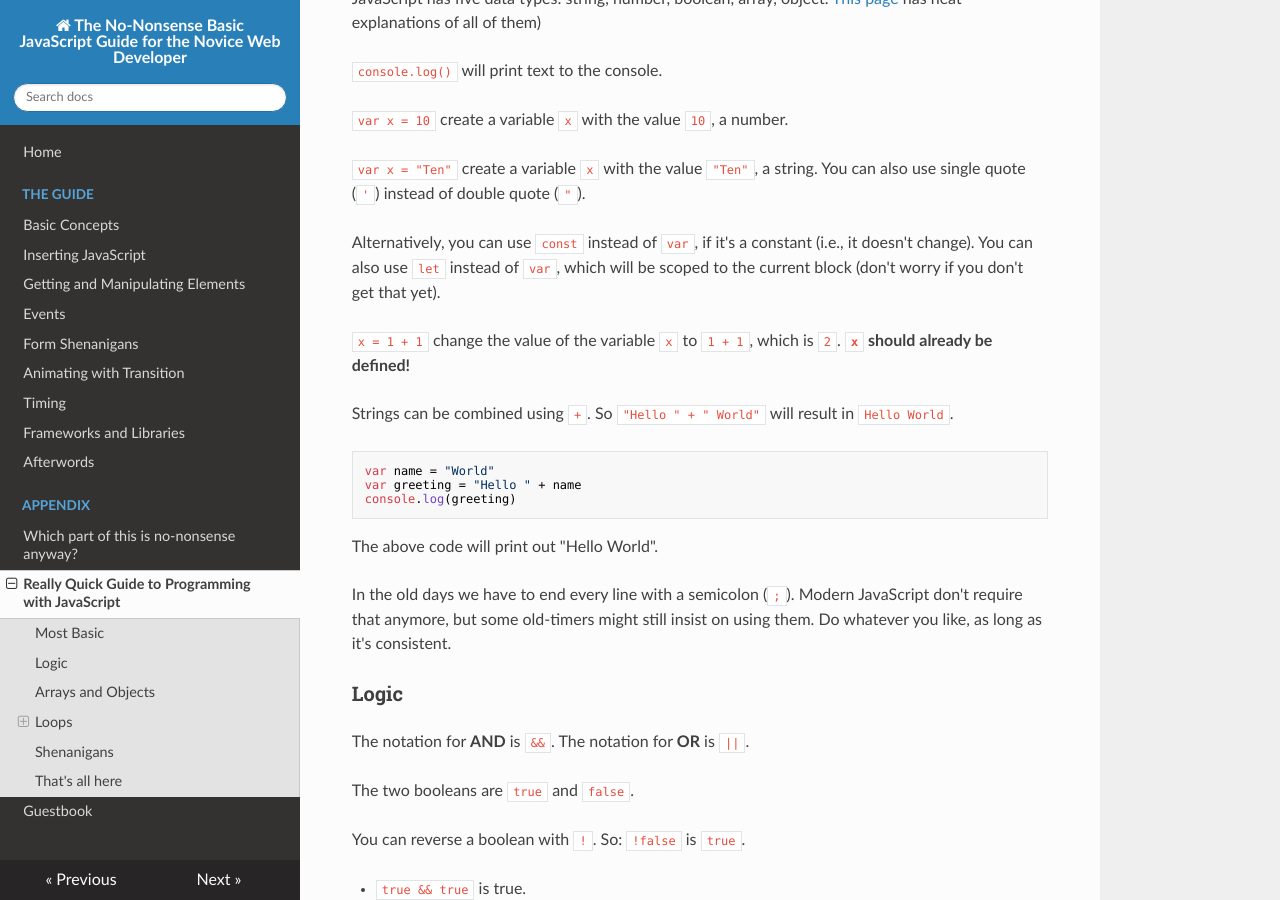
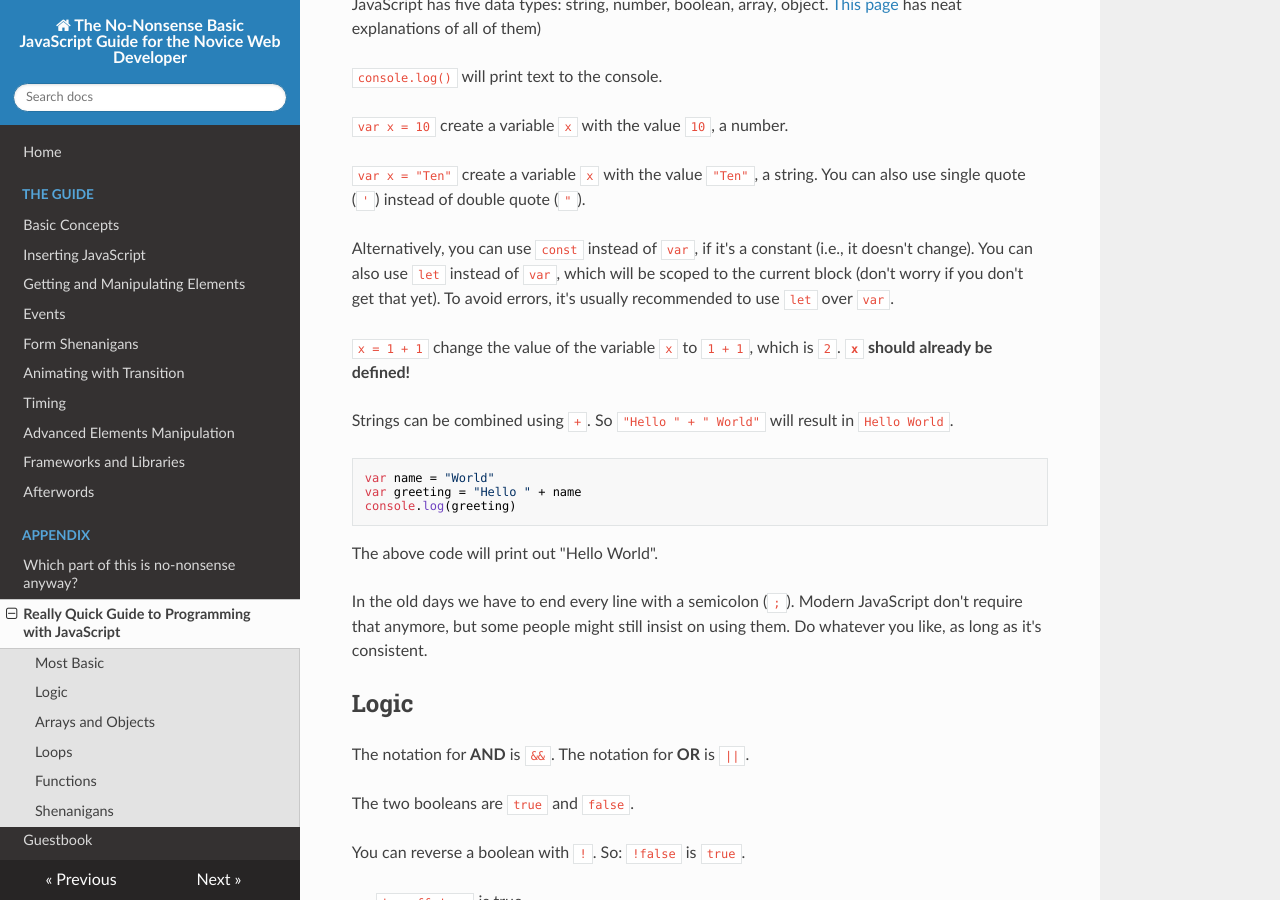
Before and after one commit to PseudoMon/nononsensebasicjs, an MkDocs documentation site: the page built from docs/js-quickguide.md, in a window 1280 px wide and 900 px high, scrolled down 548 px. Built offline with MkDocs 1.6.1, drawn with Linux system fonts in a browser that asks for light colours; nearby versions of some CDN libraries; some of the changed text lies outside the part shown.

Commit message:
Added advanced element manipulation!

````diff
--- a/docs/js-quickguide.md
+++ b/docs/js-quickguide.md
@@ -5,7 +5,7 @@ You don't have to *memorize* all this, obviously. You also don't really have to
 
 To try out the codes yourself, open the Developer Tools on your browser (usually by pressing F12) and open the **console**. In modern browsers, you can just copy and paste a whole block of codes instead of having to put the line in one by one. I highly suggest doing this and experimenting yourself if you're confused.
 
-### Most Basic
+## Most Basic
 JavaScript has five data types: string, number, boolean, array, object. [This page](https://www.w3schools.com/js/js_datatypes.asp) has neat explanations of all of them)
 
 `console.log()` will print text to the console.
@@ -14,7 +14,7 @@ JavaScript has five data types: string, number, boolean, array, object. [This pa
 
 `var x = "Ten"` create a variable `x` with the value `"Ten"`, a string. You can also use single quote (`'`) instead of double quote (`"`).
 
-Alternatively, you can use `const` instead of `var`, if it's a constant (i.e., it doesn't change). You can also use `let` instead of `var`, which will be scoped to the current block (don't worry if you don't get that yet).
+Alternatively, you can use `const` instead of `var`, if it's a constant (i.e., it doesn't change). You can also use `let` instead of `var`, which will be scoped to the current block (don't worry if you don't get that yet). To avoid errors, it's usually recommended to use `let` over `var`.
 
 `x = 1 + 1` change the value of the variable `x` to `1 + 1`, which is `2`. **`x` should already be defined!**
 
@@ -27,9 +27,9 @@ console.log(greeting)
 ```
 The above code will print out "Hello World".
 
-In the old days we have to end every line with a semicolon (`;`). Modern JavaScript don't require that anymore, but some old-timers might still insist on using them. Do whatever you like, as long as it's consistent.
+In the old days we have to end every line with a semicolon (`;`). Modern JavaScript don't require that anymore, but some people might still insist on using them. Do whatever you like, as long as it's consistent.
 
-### Logic
+## Logic
 The notation for **AND** is `&&`. The notation for **OR** is `||`.
 
 The two booleans are `true` and `false`.
@@ -99,7 +99,7 @@ switch(favFood) {
 
 To check if two data are equal, use `===`.
 
-```
+```js
 var favFood = 'beef'
 if (favFood === 'fish') {
 	giveFish()
@@ -111,7 +111,7 @@ To check if two data are not equal, use `!==`. To check if a number is bigger, u
 
 [This page](https://www.w3schools.com/js/js_comparisons.asp) has a table containing these comparison operators.
 
-### Arrays and Objects
+## Arrays and Objects
 An array is a like a list of data. Order in an array is important.
 
 `[]` is an empty array.
@@ -134,7 +134,7 @@ var person = {
 }
 ```
 
-You can access an element in an object like this: ** *object*['*key*']**. With the above's `person` object, `person['age']` will yield `20`. Note that the key is always a string. Another way to access it is through ** *object*.*key* **. So with the above object `person.name` will yield `"Ann"`. Note that the key isn't a string here.
+You can access an element in an object like this: ** *object*['*key*']**. With the above's `person` object, `person['age']` will yield `20`. Note that the key is always a string. Another way to access it is through ** *object*.*key* **. So with the above object, `person.name` will yield `"Ann"`.
 
 ## Loops
 
@@ -162,7 +162,7 @@ Done!
 
 Another loop you can use is **for**.
 
-To loop through an array, the structure is **for (*x* of *array*) { *things to loop* }**. ***x*** will be the element. For example:
+To loop through an array, the structure is **for (*x* of *array*) { *things to loop* }**. *x* will be the element. For example:
 
 ```js
 const peopleNames = ["Seth", "Franz", "Forde", "Kyle"]
@@ -181,7 +181,7 @@ Forde
 Kyle
 ```
 
-You can also loop through an object with **for (*x* in *object*) { *things to loop* }**. ***x*** will be the key. For example:
+You can also loop through an object with **for (*x* in *object*) { *things to loop* }**. *x* will be the key. For example:
 
 ```js
 var person = {
@@ -207,7 +207,7 @@ My allergy is null
 
 There is also another **for** loop that's more common, but in my opinion not very useful for beginners. You can read up on that [here](https://www.w3schools.com/js/js_loop_for.asp).
 
-### Functions
+## Functions
 The simplest way to think of a **function** is that it's a set of programming codes that can be repeated over and over again without having to type the entire thing again.
 
 We sometimes say we **run** a function, and sometimes we say we **call** a function. They're basically the same thing, don't worry about it.
@@ -252,7 +252,7 @@ You can treat an anonymous function like you treat any other data types. You can
 ```js
 var doThing = () => {
 	// insert function here
-})
+}
 ```
 
 A function can **return** something when it is called. Here's an example:
@@ -291,7 +291,7 @@ var count = start || 0
 
 With ** *a* || *b* **, if *a* is falsy (i.e. if it's false, 0, or undefined), the data will be *b*. Otherwise it's *a*.
 
-## That's all here
+# That's all here
 There's plenty more to JavaScript than all of the above, but this should be good enough for anyone starting with the language.
 
-If you're still confused even after reading this guide and experimenting by yourself, you can head to the [guestbook](guestbook.md) and drop in your questions. I'd be happy to help, or to at least point you to other places that can help.
+If you're still confused even after reading this guide and experimenting by yourself, Google is your friend! Alternatively, you can [contact me](guestbook.md)!
--- a/mkdocs.yml
+++ b/mkdocs.yml
@@ -11,6 +11,7 @@ nav:
         - "Form Shenanigans": 'handling-forms.md'
         - "Animating with Transition": 'transition.md'
         - "Timing": 'timing.md'
+        - "Advanced Elements Manipulation": "get-set-advanced.md"
         - "Frameworks and Libraries": 'frameworks.md'
         - "Afterwords": 'thatsall.md'
     - Appendix:
````
Also changed, not shown: docs/get-set-advanced.md (added, +208 -0 lines).
